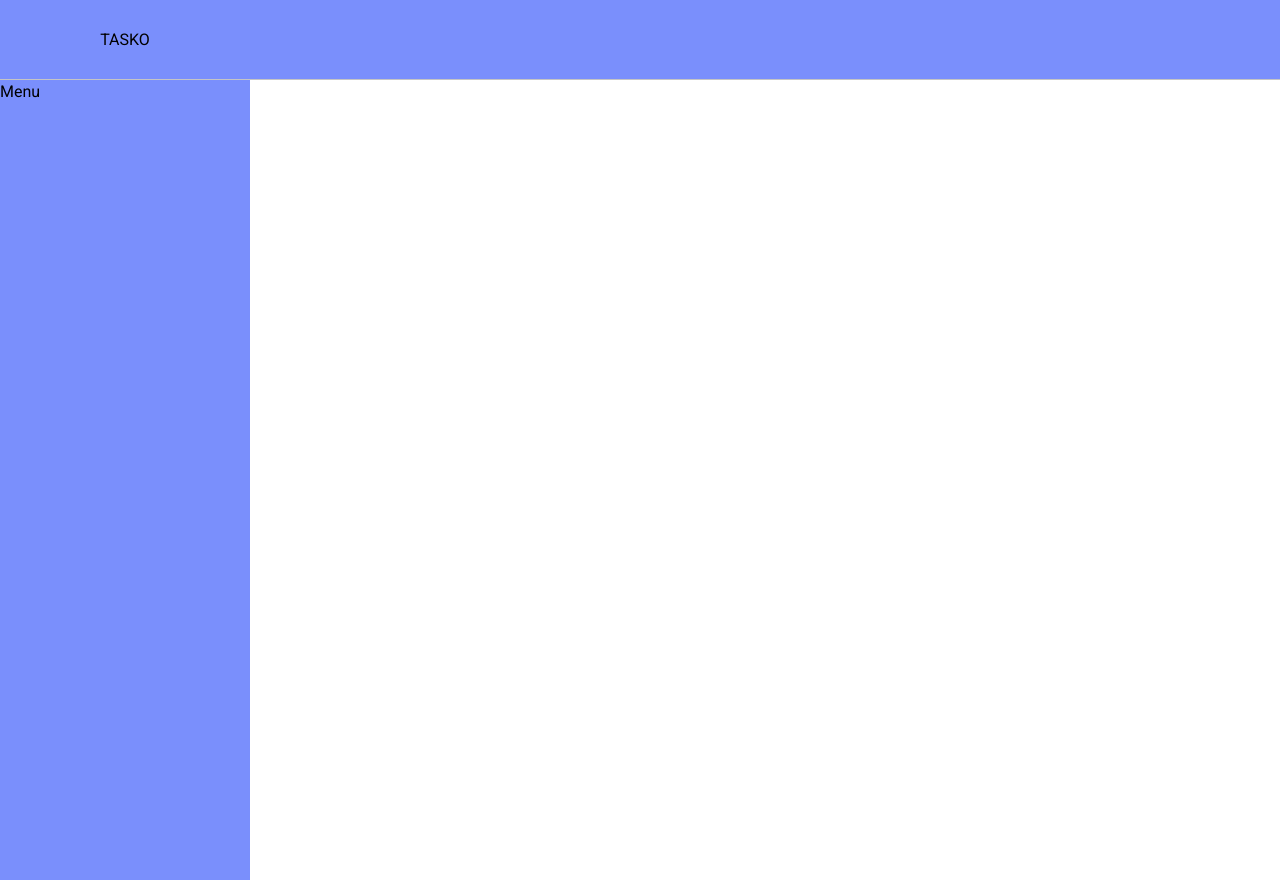
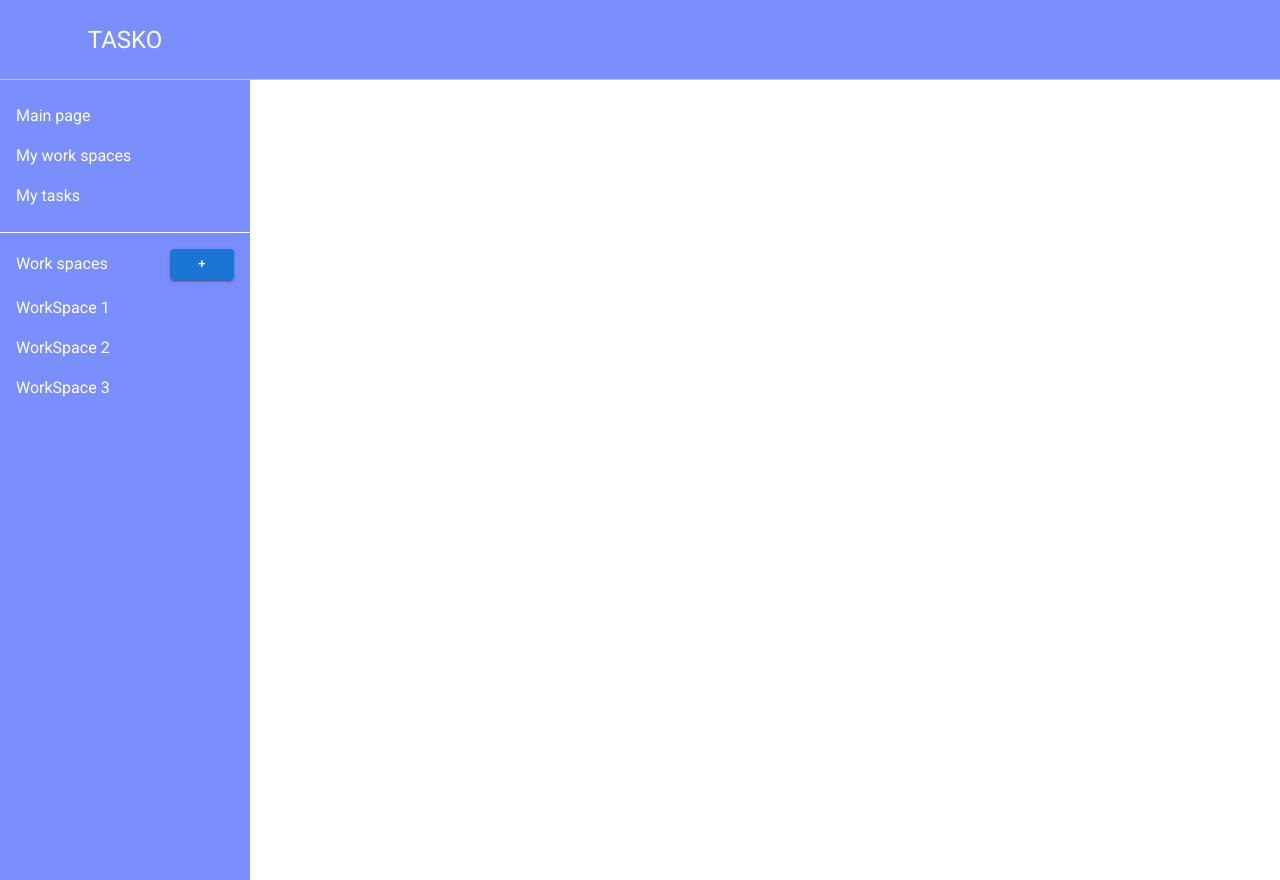
Before and after one commit to DmitriPrm/tasko-frontend, a React (Vite) app: page / in a window 1280 px wide. Built offline with nearby package versions, Linux system fonts and the light colour scheme.

Commit message:
ft: add menu

```diff
--- a/index.html
+++ b/index.html
@@ -4,7 +4,7 @@
     <meta charset="UTF-8" />
     <link rel="icon" type="image/svg+xml" href="/vite.svg" />
     <meta name="viewport" content="width=device-width, initial-scale=1.0" />
-    <title>Vite + React + TS</title>
+    <title>TASKO</title>
     <link href="/src/App.css" rel="stylesheet">
     <link rel="preconnect" href="https://fonts.googleapis.com">
     <link rel="preconnect" href="https://fonts.gstatic.com" crossorigin>
--- a/src/pages/main-layout/MainLayout.tsx
+++ b/src/pages/main-layout/MainLayout.tsx
@@ -1,7 +1,6 @@
 import Header from './components/header/Header.tsx';
 import Menu from './components/menu/Menu.tsx';
 import './main-layout.scss';
-import { Button } from '@mui/material';
 
 const MainLayout = () => {
     return (
--- a/src/pages/main-layout/components/header/Header.tsx
+++ b/src/pages/main-layout/components/header/Header.tsx
@@ -4,7 +4,9 @@ const Header = () => {
     return (
         <header className="header">
             <div className="header__title-wrap">
-                <h1 className="header__title">TASKO</h1>
+                <a href="/">
+                    <h1 className="header__title text-white text-2xl">TASKO</h1>
+                </a>
             </div>
         </header>
     );
--- a/src/pages/main-layout/components/menu/Menu.tsx
+++ b/src/pages/main-layout/components/menu/Menu.tsx
@@ -1,7 +1,15 @@
 import './menu.scss';
+import WorkSpacesMenuList from './components/WorkSpacesMenuList.tsx';
+import MenuItems from './components/MenuItems.tsx';
 
 const Menu = () => {
-    return <aside className="menu">Menu</aside>;
+    return (
+        <div className="menu">
+            <MenuItems />
+            <hr className="text-white" />
+            <WorkSpacesMenuList />
+        </div>
+    );
 };
 
 export default Menu;
--- /dev/null
+++ b/src/pages/main-layout/components/menu/components/MenuItems.tsx
@@ -0,0 +1,15 @@
+import { menuConfig } from '../menu-config.ts';
+
+const MenuItems = () => {
+    return (
+        <ul className="py-4">
+            {menuConfig.map((menuItem) => (
+                <li className="text-white py-2 px-4">
+                    <a href={menuItem.path}>{menuItem.title}</a>
+                </li>
+            ))}
+        </ul>
+    );
+};
+
+export default MenuItems;
--- /dev/null
+++ b/src/pages/main-layout/components/menu/components/WorkSpacesMenuList.tsx
@@ -0,0 +1,32 @@
+import { Button } from '@mui/material';
+
+const WorkSpacesMenuList = () => {
+    const workSpaces = [
+        {
+            title: 'WorkSpace 1',
+        },
+        {
+            title: 'WorkSpace 2',
+        },
+        {
+            title: 'WorkSpace 3',
+        },
+    ];
+    return (
+        <div className="py-4">
+            <div className="flex items-center justify-between px-4 pb-2">
+                <h3 className="text-white">Work spaces</h3>
+                <Button size="small" variant="contained">
+                    +
+                </Button>
+            </div>
+            <ul>
+                {workSpaces.map((workSpace) => (
+                    <li className="text-white py-2 px-4">{workSpace.title}</li>
+                ))}
+            </ul>
+        </div>
+    );
+};
+
+export default WorkSpacesMenuList;
--- /dev/null
+++ b/src/pages/main-layout/components/menu/menu-config.ts
@@ -0,0 +1,14 @@
+export const menuConfig = [
+    {
+        title: 'Main page',
+        path: '/',
+    },
+    {
+        title: 'My work spaces',
+        path: '/my-work-spaces',
+    },
+    {
+        title: 'My tasks',
+        path: '/my-tasks',
+    },
+];
```
